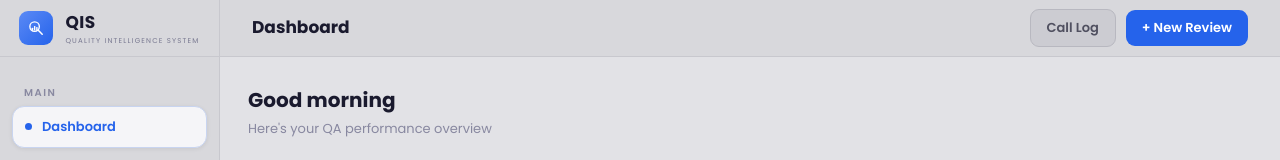
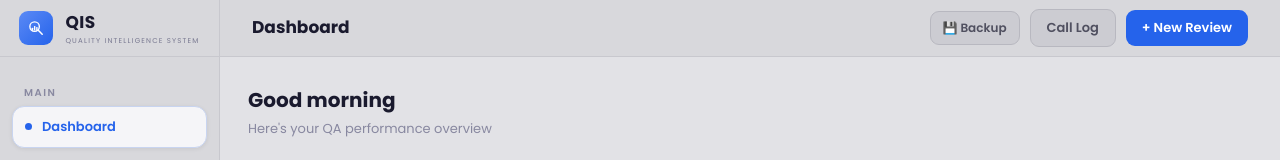
Before and after one commit to Ahmed-tech889/QA-dashboard, a React (Vite) app: page / in a window 1280 px wide. Shown: the top 160 px of the page. Built offline with nearby package versions, Linux system fonts and the light colour scheme.

Commit message:
Add DataManager component and backup functionality

```diff
--- a/src/App.jsx
+++ b/src/App.jsx
@@ -6,6 +6,7 @@ import CallLog from './components/CallLog'
 import Agents from './components/Agents'
 import Reports from './components/Reports'
 import Criteria from './components/Criteria'
+import DataManager from './components/DataManager'
 import { ToastContainer, Btn } from './components/ui'
 import { useStore } from './store/useStore'
 
@@ -21,8 +22,11 @@ const PAGE_TITLES = {
 const HEADER_HEIGHT = 57
 
 export default function App() {
-  const [page, setPage] = useState('dashboard')
+  const [page,        setPage]        = useState('dashboard')
+  const [dataManager, setDataManager] = useState(false)
   const store = useStore()
+
+  const handleRestore = () => window.location.reload()
 
   const renderPage = () => {
     switch (page) {
@@ -88,12 +92,34 @@ export default function App() {
         >
           <h1 className="font-bold text-[17px] text-txt">{PAGE_TITLES[page]}</h1>
           <div className="flex items-center gap-2.5">
+            {/* Backup button */}
+            <button
+              onClick={() => setDataManager(true)}
+              title="Backup & Restore data"
+              className="hover:opacity-80 transition-all"
+              style={{
+                display: 'flex', alignItems: 'center', gap: 6,
+                padding: '6px 12px', height: 34, borderRadius: 9,
+                fontSize: 12, fontWeight: 600, cursor: 'pointer',
+                fontFamily: "'Poppins',sans-serif",
+                background: '#ccccd2', border: '1px solid #b8b8c0', color: '#505060',
+              }}
+            >
+              💾 Backup
+            </button>
             <Btn variant="ghost" onClick={() => setPage('calls')}>Call Log</Btn>
             <Btn onClick={() => setPage('review')}>+ New Review</Btn>
           </div>
         </div>
         <div className="flex-1">{renderPage()}</div>
       </main>
+
+      <DataManager
+        open={dataManager}
+        onClose={() => setDataManager(false)}
+        onRestore={handleRestore}
+      />
+
       <ToastContainer />
     </div>
   )
```
